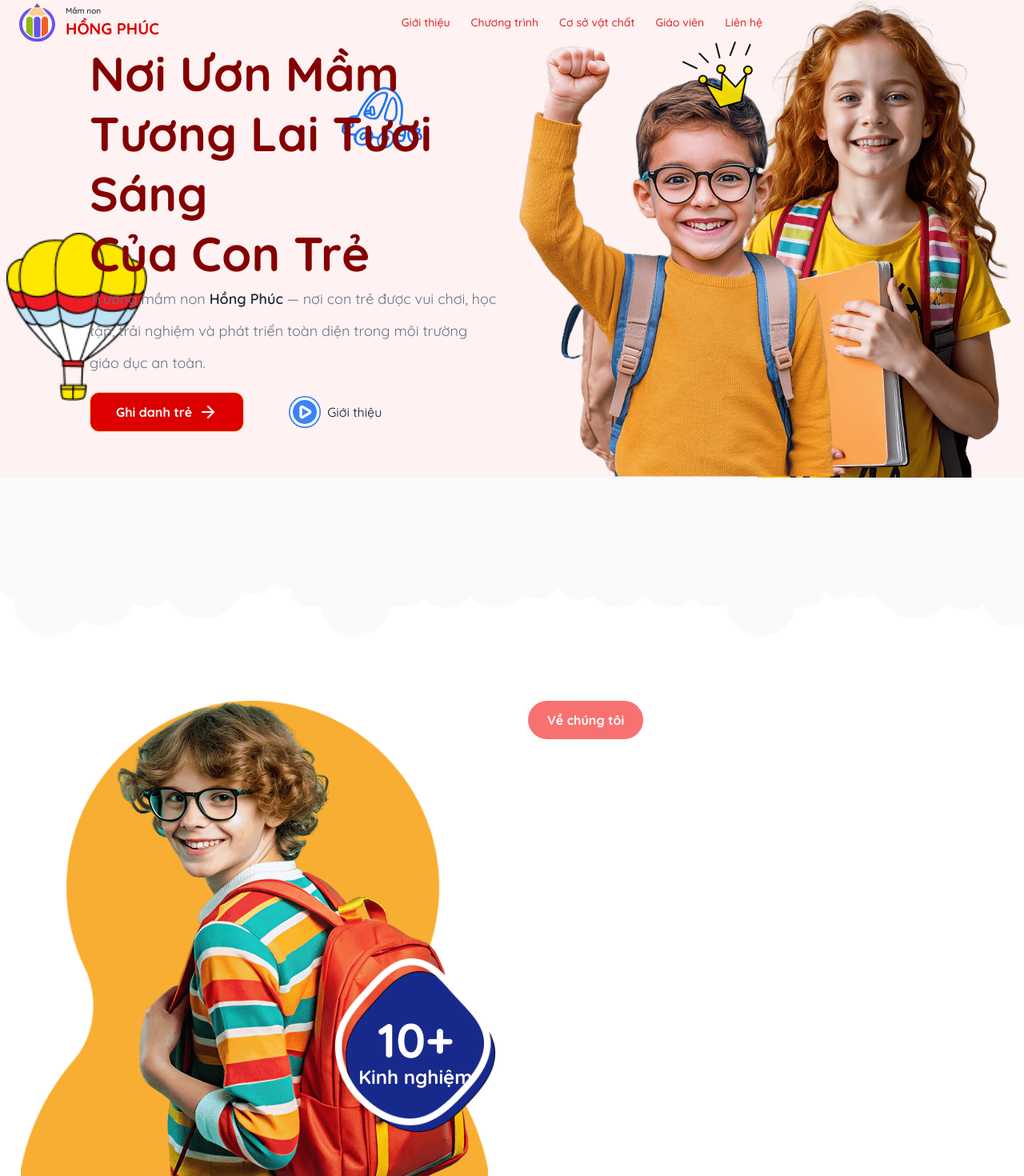
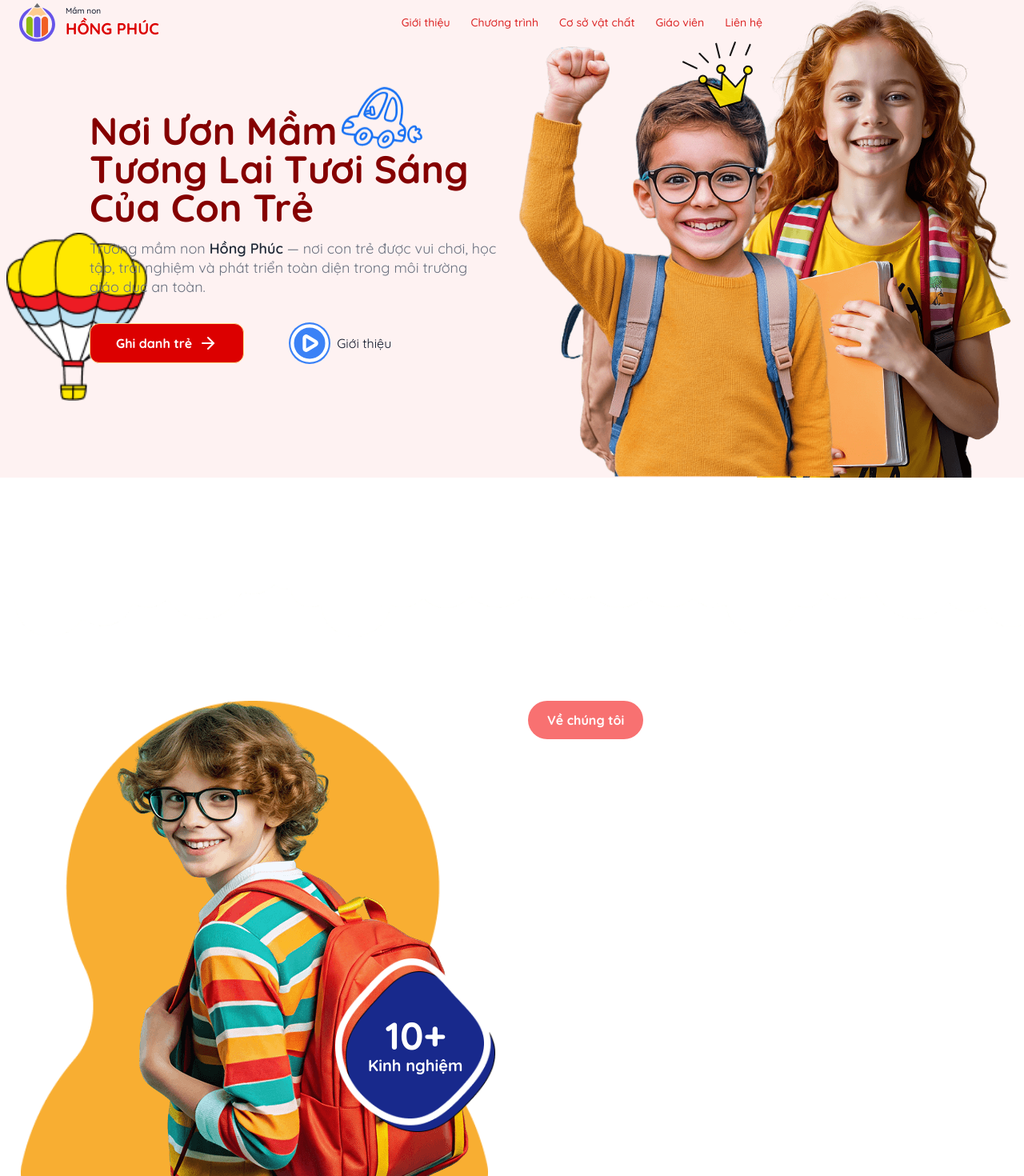
Before and after one commit to minhsangng/hongphuc-crm, a React (Vite) app: page / in a window 1280 px wide. Shown: the part 4-1474 px from the top of the page at 80% size. Built offline with nearby package versions, Linux system fonts and the light colour scheme.

Commit message:
Update responsive hero, about

```diff
--- a/index.html
+++ b/index.html
@@ -17,7 +17,7 @@
     <link rel="preconnect" href="https://fonts.gstatic.com" crossorigin>
     <link href="https://fonts.googleapis.com/css2?family=Quicksand:wght@300..700&display=swap" rel="stylesheet">
   </head>
-  <body>
+  <body class="w-screen min-h-screen overflow-x-hidden bg-white">
     <div id="root"></div>
     <script type="module" src="/src/main.jsx"></script>
   </body>
--- a/src/pages/Index.jsx
+++ b/src/pages/Index.jsx
@@ -6,11 +6,11 @@ import Navbar from '../components/Navbar';
 
 function HeroSection() {
     return (
-        <section className="h-screen w-screen overflow-hidden relative">
+        <section className="h-screen w-screen relative">
             <div className="bg-[#fef2f2] grid grid-cols-2 grid-rows-1 gap-4 px-4 relative">
-                <div className="flex flex-col justify-center pl-24 z-10">
-                    <h1 className="text-6xl text-secondary leading-tight font-extrabold">Nơi Ươn Mầm <br /> Tương Lai Tươi Sáng <br /> Của Con Trẻ </h1>
-                    <p className="text-gray-500 text-lg leading-10 max-w-lg mx-auto lg:mx-0 mb-4">
+                <div className="flex flex-col justify-center lg:gap-4 pl-24 z-10">
+                    <h1 className="text-6xl lg:text-5xl text-secondary leading-tight font-extrabold">Nơi Ươn Mầm <br /> Tương Lai Tươi Sáng <br /> Của Con Trẻ </h1>
+                    <p className="text-gray-500 text-lg leading-10 lg:leading-6 max-w-lg mx-auto lg:mx-0 mb-4">
                         Trường mầm non <strong className="text-gray-800 font-semibold">Hồng Phúc</strong> — nơi con trẻ được vui chơi, học tập, trải nghiệm và phát triển toàn diện trong môi trường giáo dục an toàn.
                     </p>
                     <div className="flex flex-wrap items-center gap-x-14 z-10">
@@ -20,7 +20,7 @@ function HeroSection() {
                        </div>
                        <div className="flex items-center gap-x-2">
                             <div className="cursor-pointer relative before:content-[''] before:cursor-pointer before:w-[130%] before:h-[130%] before:rounded-full before:bg-blue-200 before:absolute before:left-1/2 before:top-1/2 before:!-translate-x-1/2 before:!-translate-y-1/2 before:animate-ping before:duration-[1s] before:transition-all before:ease-linear after:content-[''] after:cusor-pointer after:w-[200%] after:h-[200%] after:rounded-full after:bg-blue-100/75 after:absolute after:left-1/2 after:top-1/2 after:!-translate-x-1/2 after:!-translate-y-1/2 after:animate-ping after:duration-[5s] after:transition-all after:ease-linear">
-                                <PlayCircle size={40} className="bg-blue-500 rounded-full text-white"/>
+                                <PlayCircle size={52} className="bg-blue-500 rounded-full text-white"/>
                             </div>
                             <p>Giới thiệu</p>
                        </div>
@@ -48,16 +48,16 @@ function HeroSection() {
 
 function AboutSection() {
     return (
-        <section className="h-screen w-screen overflow-hidden relative">
+        <section className="w-screen relative">
             <div className="grid grid-cols-2 grid-rows-1 gap-10 px-4 pt-20 bg-white">
                 <div className="relative">
-                    <div className="bg-center bg-contain bg-no-repeat" style={{ backgroundImage: `url('${images("about-bg-1.png")}')` }}>
+                    <div className="bg-bottom bg-contain bg-no-repeat" style={{ backgroundImage: `url('${images("about-bg-1.png")}')` }}>
                         <img src={images("about-1.png")} alt="About" className="translate-x-32" />
                         <div className="absolute top-1/2 left-2/3">
                             <img src={images("ab-counter.png")} alt="" />
                             <div className="absolute top-1/3 left-0 w-full text-center text-white">
-                                <b className="text-6xl">10+</b> <br />
-                                <b className="text-2xl">Kinh nghiệm</b>
+                                <b className="text-6xl lg:text-5xl">10+</b> <br />
+                                <b className="text-2xl lg:text-xl">Kinh nghiệm</b>
                             </div>
                         </div>
                     </div>
@@ -72,7 +72,7 @@ function AboutSection() {
 
 export default function Index() {
     return (
-        <div className="w-screen max-w-screen min-h-screen overflow-x-hidden">
+        <div>
             <Navbar />
             <HeroSection />
             <AboutSection />
```
